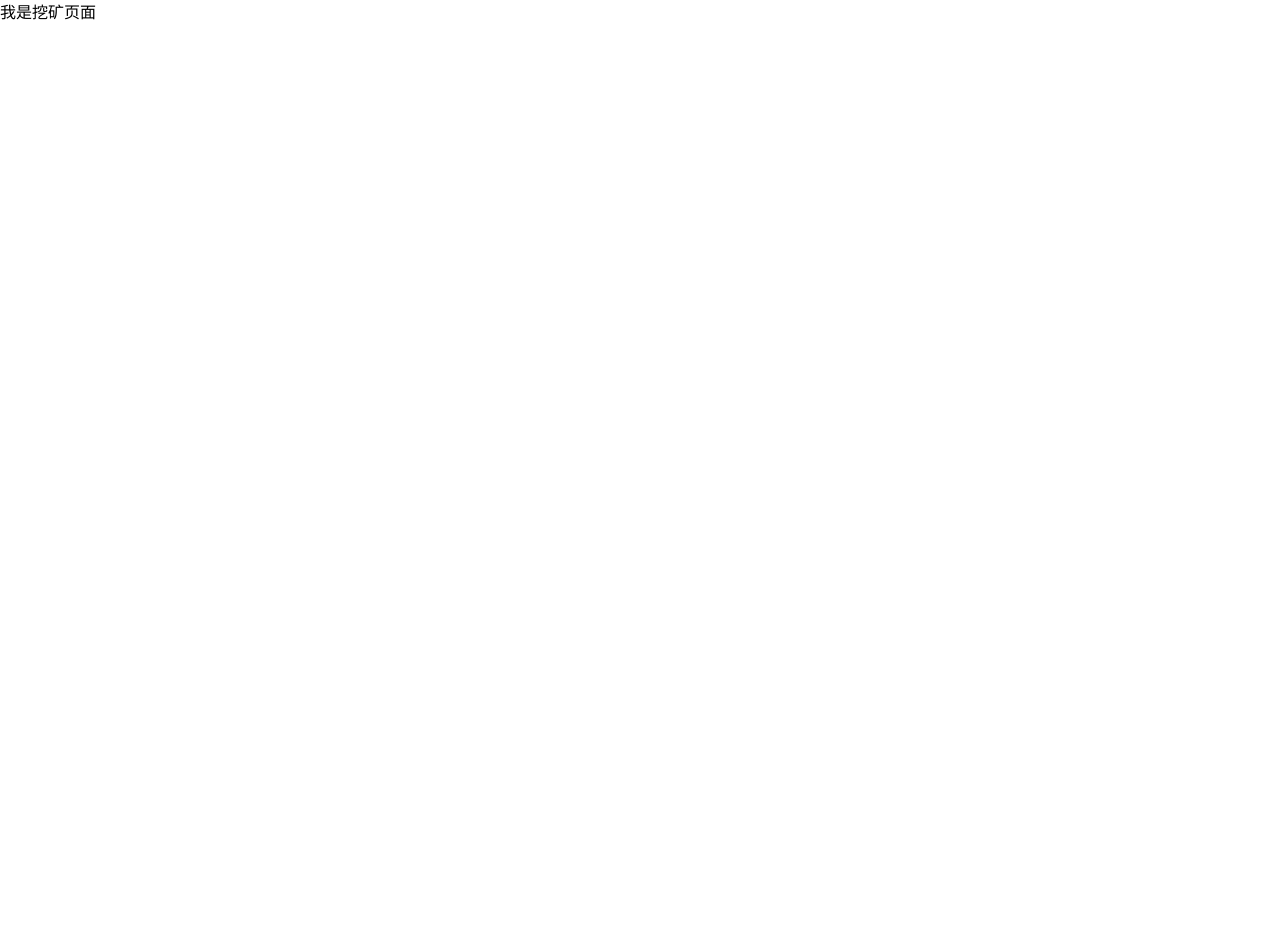
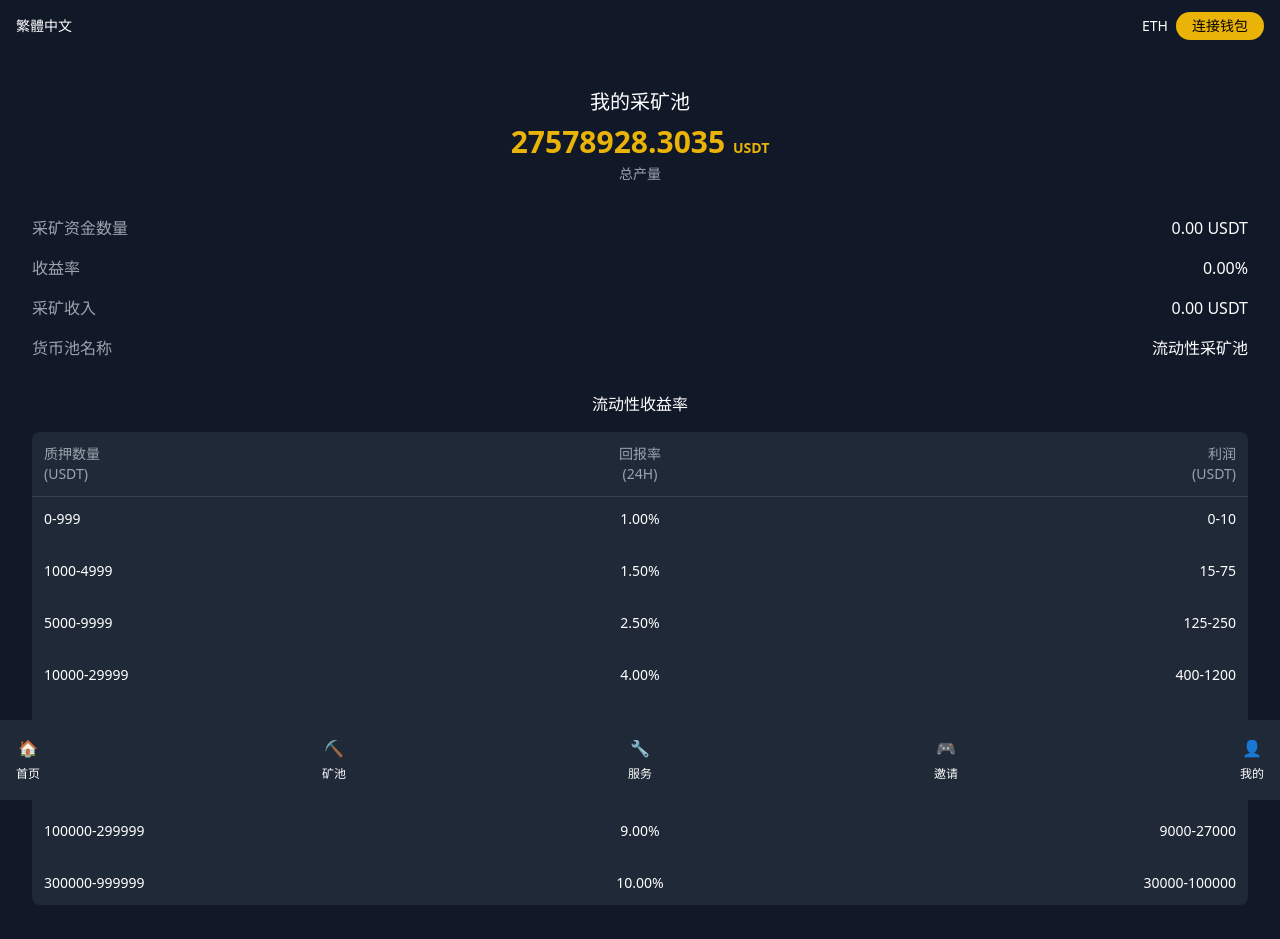
Before and after one commit to drgaonfly/group-manager-frontend, a React (Vite) app: page /mining-pool in a window 1280 px wide. Shown: the top 939 px of the page. Before the commit the page ends 800 px from the top, so only its background shows below. Built offline with nearby package versions, Linux system fonts and the light colour scheme.

Commit message:
fix: miningPool new

```diff
--- a/src/components/Home.tsx
+++ b/src/components/Home.tsx
@@ -1,25 +1,7 @@
 
 function Home() {
   return (
-    <div className="bg-gray-900 min-h-screen text-white p-4">
-      {/* 顶部导航 - 固定定位 */}
-      <div className="fixed top-0 left-0 right-0 bg-gray-900 z-50 px-4 py-3">
-        <div className="flex justify-between items-center">
-          <div className="flex items-center space-x-2">
-            <span className="text-sm">繁體中文</span>
-          </div>
-          <div className="flex items-center space-x-2">
-            <span className="text-sm">ETH</span>
-            <button className="bg-yellow-500 text-black px-4 py-1 rounded-full text-sm">
-              连接钱包
-            </button>
-          </div>
-        </div>
-      </div>
-
-      {/* 添加一个占位 div，防止内容被固定导航栏遮挡 */}
-      <div className="h-14"></div>
-
+    <div>
       {/* DeFi 标题部分 */}
       <div className="mb-6">
         <div className="flex justify-between items-start">
@@ -243,33 +225,8 @@ function Home() {
         </div>
       </div>
 
-      {/* 底部导航栏 */}
-      <div className="fixed bottom-0 left-0 right-0 bg-gray-800 p-4">
-        <div className="flex justify-between">
-          <div className="text-center">
-            <div>🏠</div>
-            <span className="text-xs">首页</span>
-          </div>
-          <div className="text-center">
-            <div>⛏️</div>
-            <span className="text-xs">矿池</span>
-          </div>
-          <div className="text-center">
-            <div>🔧</div>
-            <span className="text-xs">服务</span>
-          </div>
-          <div className="text-center">
-            <div>🎮</div>
-            <span className="text-xs">邀请</span>
-          </div>
-          <div className="text-center">
-            <div>👤</div>
-            <span className="text-xs">我的</span>
-          </div>
-        </div>
-      </div>
     </div>
   )
 }
 
-export default Home
+export default Home;
--- a/src/components/MiningPool.tsx
+++ b/src/components/MiningPool.tsx
@@ -1,7 +1,97 @@
 function MiningPool() {
     return (
-        <div>
-            <h1>我是挖矿页面</h1>
+        <div className="p-4">
+            <div className="text-center mb-8">
+                <h1 className="text-xl mb-2">我的采矿池</h1>
+                <div className="text-yellow-500 text-3xl font-bold mb-1">
+                    27578928.3035 <span className="text-sm">USDT</span>
+                </div>
+                <div className="text-gray-400 text-sm">总产量</div>
+            </div>
+
+            {/* 基本信息 */}
+            <div className="space-y-4 mb-8">
+                <div className="flex justify-between items-center">
+                    <span className="text-gray-400">采矿资金数量</span>
+                    <span>0.00 USDT</span>
+                </div>
+                <div className="flex justify-between items-center">
+                    <span className="text-gray-400">收益率</span>
+                    <span>0.00%</span>
+                </div>
+                <div className="flex justify-between items-center">
+                    <span className="text-gray-400">采矿收入</span>
+                    <span>0.00 USDT</span>
+                </div>
+                <div className="flex justify-between items-center">
+                    <span className="text-gray-400">货币池名称</span>
+                    <span>流动性采矿池</span>
+                </div>
+            </div>
+
+            {/* 流动性收益率表格 */}
+            <div className="mb-8">
+                <h2 className="text-center mb-4">流动性收益率</h2>
+                <div className="bg-gray-800 rounded-lg overflow-hidden">
+                    <div className="grid grid-cols-3 text-sm p-3 border-b border-gray-700">
+                        <div className="text-gray-400">质押数量<br/>(USDT)</div>
+                        <div className="text-gray-400 text-center">回报率<br/>(24H)</div>
+                        <div className="text-gray-400 text-right">利润<br/>(USDT)</div>
+                    </div>
+
+                    <div className="space-y-2">
+                        <div className="grid grid-cols-3 text-sm p-3">
+                            <div>0-999</div>
+                            <div className="text-center">1.00%</div>
+                            <div className="text-right">0-10</div>
+                        </div>
+                        <div className="grid grid-cols-3 text-sm p-3">
+                            <div>1000-4999</div>
+                            <div className="text-center">1.50%</div>
+                            <div className="text-right">15-75</div>
+                        </div>
+                        <div className="grid grid-cols-3 text-sm p-3">
+                            <div>5000-9999</div>
+                            <div className="text-center">2.50%</div>
+                            <div className="text-right">125-250</div>
+                        </div>
+                        <div className="grid grid-cols-3 text-sm p-3">
+                            <div>10000-29999</div>
+                            <div className="text-center">4.00%</div>
+                            <div className="text-right">400-1200</div>
+                        </div>
+                        <div className="grid grid-cols-3 text-sm p-3">
+                            <div>30000-59999</div>
+                            <div className="text-center">6.00%</div>
+                            <div className="text-right">1800-3600</div>
+                        </div>
+                        <div className="grid grid-cols-3 text-sm p-3">
+                            <div>60000-99999</div>
+                            <div className="text-center">7.00%</div>
+                            <div className="text-right">4200-7000</div>
+                        </div>
+                        <div className="grid grid-cols-3 text-sm p-3">
+                            <div>100000-299999</div>
+                            <div className="text-center">9.00%</div>
+                            <div className="text-right">9000-27000</div>
+                        </div>
+                        <div className="grid grid-cols-3 text-sm p-3">
+                            <div>300000-999999</div>
+                            <div className="text-center">10.00%</div>
+                            <div className="text-right">30000-100000</div>
+                        </div>
+                    </div>
+                </div>
+            </div>
+
+            {/* 采矿记录 */}
+            <div className="mb-8">
+                <h2 className="text-center mb-4">采矿记录</h2>
+                <div className="flex flex-col items-center justify-center text-gray-400">
+                    <img src="/nors-BR_U97rM.png" alt="暂无数据" className="w-24 h-24 mb-2" />
+                    <span>暂无数据</span>
+                </div>
+            </div>
         </div>
     )
 }
--- /dev/null
+++ b/src/components/layouts/MainLayout.tsx
@@ -0,0 +1,64 @@
+import { useNavigate } from 'react-router-dom';
+
+interface MainLayoutProps {
+  children: React.ReactNode;
+}
+
+function MainLayout({ children }: MainLayoutProps) {
+  const navigate = useNavigate();
+
+  return (
+    <div className="bg-gray-900 min-h-screen text-white">
+      {/* 顶部导航栏 */}
+      <div className="fixed top-0 left-0 right-0 bg-gray-900 z-50 px-4 py-3">
+        <div className="flex justify-between items-center">
+          <div className="flex items-center space-x-2">
+            <span className="text-sm">繁體中文</span>
+          </div>
+          <div className="flex items-center space-x-2">
+            <span className="text-sm">ETH</span>
+            <button className="bg-yellow-500 text-black px-4 py-1 rounded-full text-sm">
+              连接钱包
+            </button>
+          </div>
+        </div>
+      </div>
+
+      {/* 占位符 */}
+      <div className="h-14"></div>
+
+      {/* 主要内容区域 */}
+      <div className="p-4 pb-20">
+        {children}
+      </div>
+
+      {/* 底部导航栏 */}
+      <div className="fixed bottom-0 left-0 right-0 bg-gray-800 p-4">
+        <div className="flex justify-between">
+          <div className="text-center cursor-pointer" onClick={() => navigate('/')}>
+            <div>🏠</div>
+            <span className="text-xs">首页</span>
+          </div>
+          <div className="text-center cursor-pointer" onClick={() => navigate('/mining-pool')}>
+            <div>⛏️</div>
+            <span className="text-xs">矿池</span>
+          </div>
+          <div className="text-center cursor-pointer" onClick={() => navigate('/service')}>
+            <div>🔧</div>
+            <span className="text-xs">服务</span>
+          </div>
+          <div className="text-center cursor-pointer" onClick={() => navigate('/invite')}>
+            <div>🎮</div>
+            <span className="text-xs">邀请</span>
+          </div>
+          <div className="text-center cursor-pointer" onClick={() => navigate('/profile')}>
+            <div>👤</div>
+            <span className="text-xs">我的</span>
+          </div>
+        </div>
+      </div>
+    </div>
+  );
+}
+
+export default MainLayout;
--- /dev/null
+++ b/src/components/layouts/RootLayout.tsx
@@ -0,0 +1,12 @@
+import { Outlet } from 'react-router-dom';
+import MainLayout from './MainLayout';
+
+function RootLayout() {
+  return (
+    <MainLayout>
+      <Outlet />
+    </MainLayout>
+  );
+}
+
+export default RootLayout;
```
Also changed, not shown: src/main.tsx (+14 -7 lines), public/nors-BR_U97rM.png (added).
